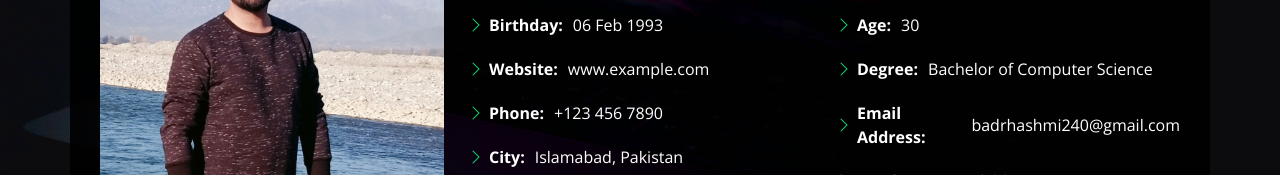
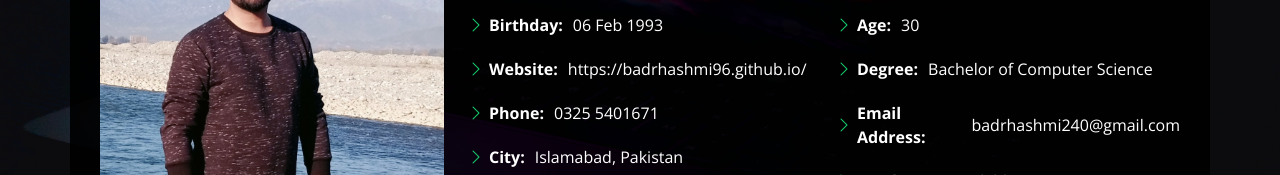
Before and after one commit to badrhashmi96/badrhashmi96.github.io, a plain HTML site: page index.html in a window 1280 px wide. Both pictures are taken after a click on the link "About". Shown: the part 303-478 px from the top of the page. Drawn offline with nearby package versions, Linux system fonts and the light colour scheme.

Commit message:
Changes made

```diff
--- a/index.html
+++ b/index.html
@@ -36,7 +36,6 @@
 </head>
 
 <body>
-
   <!-- ======= Header ======= -->
   <header id="header">
     <div class="container">
@@ -92,8 +91,8 @@
             <div class="col-lg-6">
               <ul>
                 <li><i class="bi bi-chevron-right"></i> <strong>Birthday:</strong> <span>06 Feb 1993</span></li>
-                <li><i class="bi bi-chevron-right"></i> <strong>Website:</strong> <span>www.example.com</span></li>
-                <li><i class="bi bi-chevron-right"></i> <strong>Phone:</strong> <span>+123 456 7890</span></li>
+                <li><i class="bi bi-chevron-right"></i> <strong>Website:</strong> <span>https://badrhashmi96.github.io/</span></li>
+                <li><i class="bi bi-chevron-right"></i> <strong>Phone:</strong> <span>0325 5401671</span></li>
                 <li><i class="bi bi-chevron-right"></i> <strong>City:</strong> <span>Islamabad, Pakistan</span></li>
               </ul>
             </div>
```
